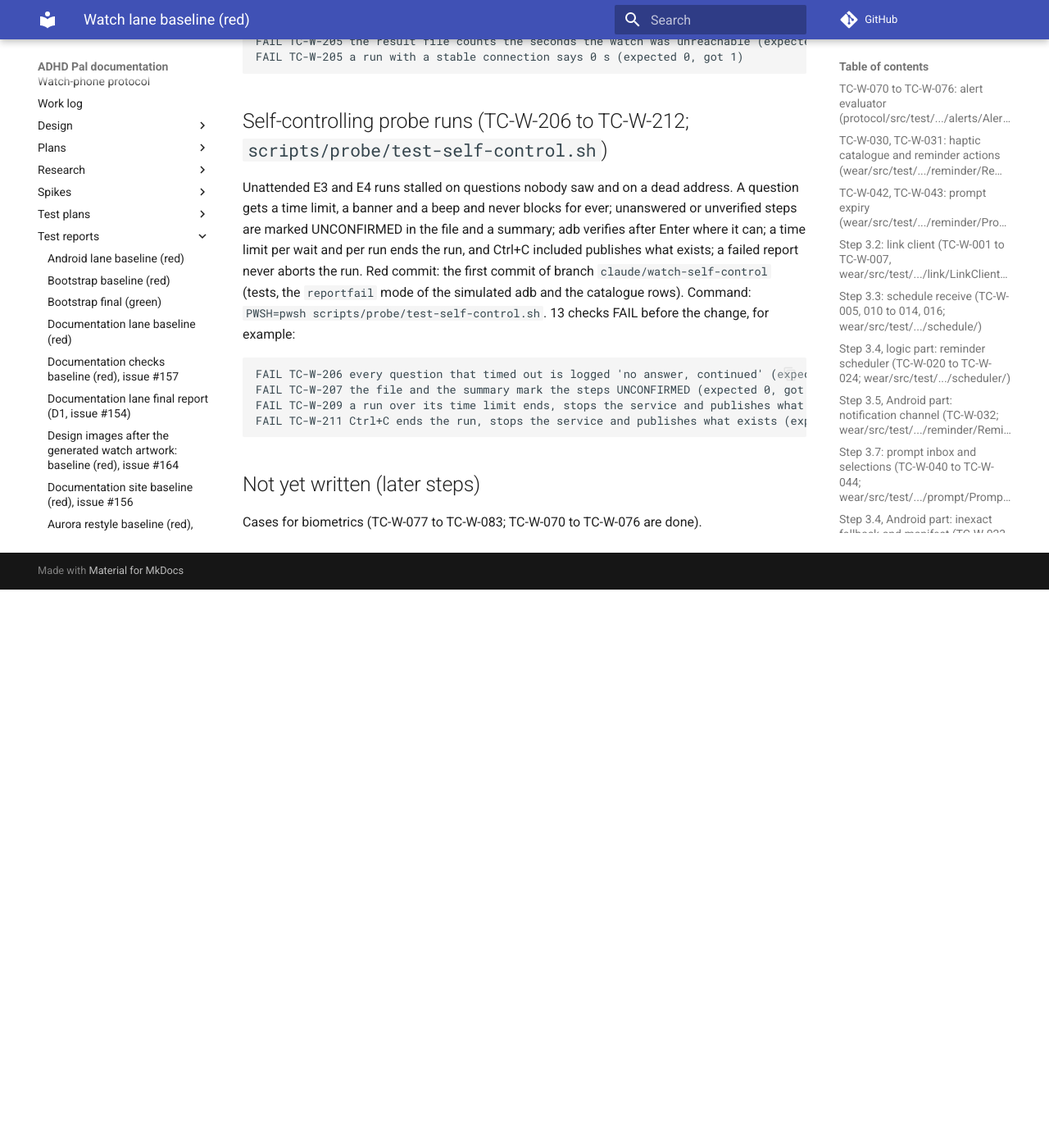
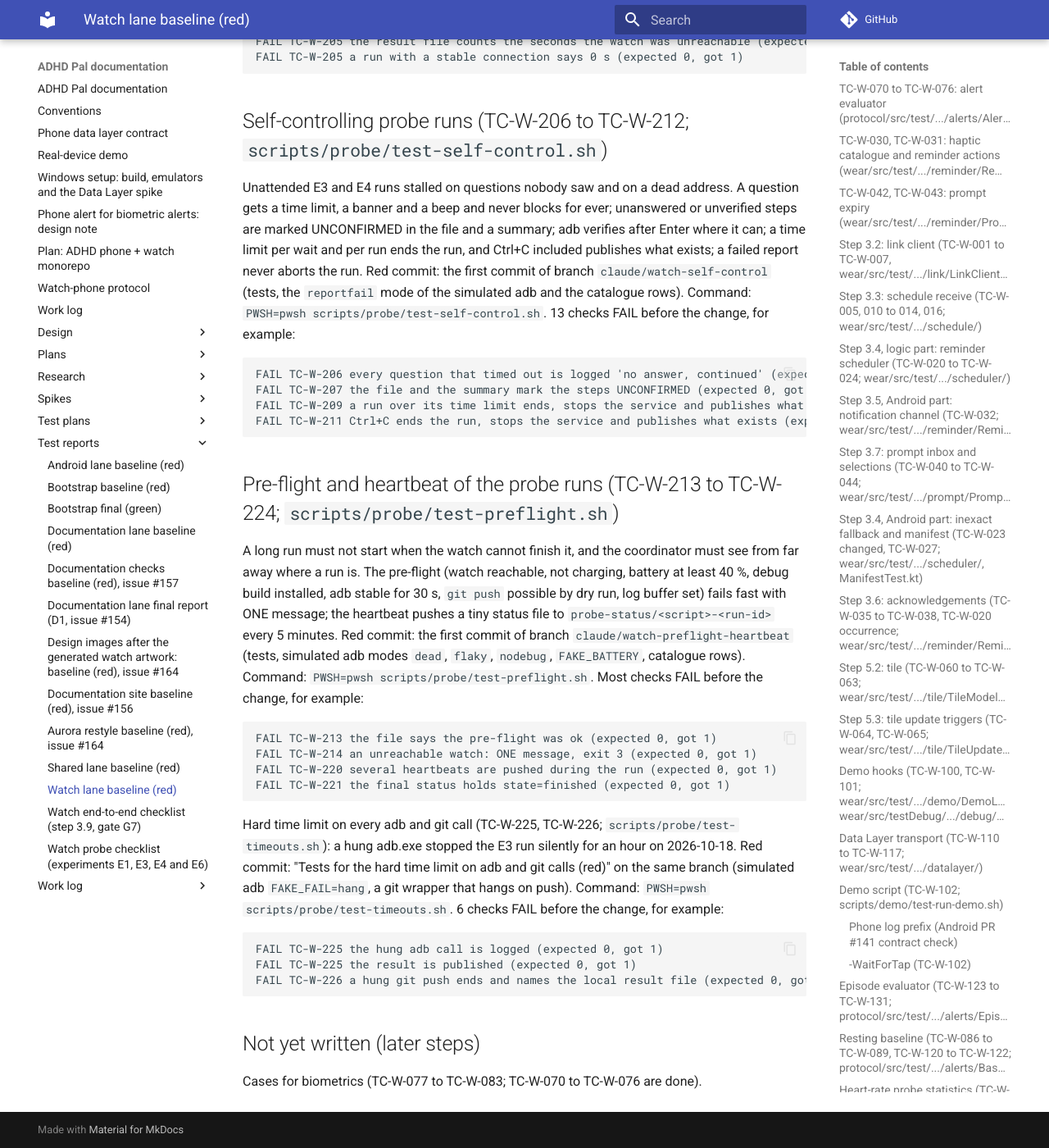
Before and after one commit to shlomoa/my-adhd-pal, an MkDocs documentation site: the page built from docs/test-reports/watch-baseline.md, in a window 1280 px wide and 1400 px high, scrolled down 11837 px. Shown: the whole window at 82% size. Built offline with MkDocs 1.6.1 and Material for MkDocs 9.7.7, drawn with Linux system fonts in a browser that asks for light colours; comment, search, counter and statistics services are not loaded; before the commit the page ends 12556 px from its top, so only the background shows below that.

Commit message:
Watch probe runs: hard time limit on adb/git calls, heartbeat, pre-flight (#261)
* Tests for the pre-flight and the heartbeat of the probe runs (red)

Co-Authored-By: Claude Sonnet 5.5 <noreply@anthropic.com>
Claude-Session: https://claude.ai/code/session_01WEDbyAJ64XqdSoQasUsg7b

* Pre-flight check and heartbeat for the probe runs

Co-Authored-By: Claude Sonnet 5.5 <noreply@anthropic.com>
Claude-Session: https://claude.ai/code/session_01WEDbyAJ64XqdSoQasUsg7b

* Tests for the hard time limit on adb and git calls (red)

Co-Authored-By: Claude Sonnet 5.5 <noreply@anthropic.com>
Claude-Session: https://claude.ai/code/session_01WEDbyAJ64XqdSoQasUsg7b

* Hard time limit on every adb and git call; heartbeat and pre-flight docs

Co-Authored-By: Claude Sonnet 5.5 <noreply@anthropic.com>
Claude-Session: https://claude.ai/code/session_01WEDbyAJ64XqdSoQasUsg7b

* TC-W-171: make the push fail after the pre-flight dry run

Co-Authored-By: Claude Sonnet 5.5 <noreply@anthropic.com>
Claude-Session: https://claude.ai/code/session_01WEDbyAJ64XqdSoQasUsg7b

---------

Co-authored-by: Claude <noreply@anthropic.com>

````diff
--- a/docs/test-plans/watch.md
+++ b/docs/test-plans/watch.md
@@ -203,6 +203,20 @@ Note (retirement, docs only): TC-W-132 to 136 and TC-W-139 to 143 belong to the
 | TC-W-210 | 6.4 | script | A wait over `PROBE_MAX_STEP_SEC` ends the run the same way (`phase time limit`) | exit code, file |
 | TC-W-211 | 6.4 | script | Ctrl+C (SIGINT) ends the run, writes the summary, stops the service and publishes what exists | stdout, file |
 | TC-W-212 | 6.4 | script | A report that fails (no reading count) is logged as `report <name> failed` and does not abort the run | exit code, file |
+| TC-W-213 | 6.4 | script | A healthy watch passes the pre-flight (`preflight: ok`); the log buffer is set with `logcat -G` and read back with `logcat -g` | result file, call log |
+| TC-W-214 | 6.4 | script | An unreachable watch fails the pre-flight with ONE message (`PREFLIGHT FAILED: ...`) and exit 3; no step runs (no grant, revoke or start) | stdout, call log |
+| TC-W-215 | 6.4 | script | A watch on its charger, or with a battery under 40 % (`PROBE_MIN_BATTERY`), fails the pre-flight; `-AllowCharging` lets the charger pass | stdout, exit code |
+| TC-W-216 | 6.4 | script | A missing debug build of the probe (no ProbeReceiver, ProbeMeasureService, ProbeFrontActivity in `dumpsys package`) fails the pre-flight | stdout |
+| TC-W-217 | 6.4 | script | A connection that is not stable for `PROBE_STABLE_SEC` (default 30 s) fails the pre-flight | stdout |
+| TC-W-218 | 6.4 | script | A `git push` that cannot work (dry run) fails the pre-flight; under `-SkipPush` it is not checked | stdout, exit code |
+| TC-W-219 | 6.4 | script | Several problems at once are listed in ONE message | stdout |
+| TC-W-220 | 6.4 | script | While a run waits, a heartbeat is pushed every `PROBE_HEARTBEAT_SEC` (default 300 s) to `probe-status/<script>-<run-id>`, force-updated (one commit without history) | origin refs, result file |
+| TC-W-221 | 6.4 | script | The status file holds script, run, step, elapsed_sec, waiting_on_prompt, watch_reachable, last_reading_count, battery and state (`finished` at the end); no ip address; the branch holds only that file | origin tree, text |
+| TC-W-222 | 6.4 | script | The heartbeat does not touch the working tree, the index or HEAD of the checkout | git status |
+| TC-W-223 | 6.4 | script | A heartbeat during a question says `waiting_on_prompt=yes` | result file |
+| TC-W-224 | 6.4 | script | Under `-SkipPush` no heartbeat is pushed | result file, origin refs |
+| TC-W-225 | 6.4 | script | Every adb call has a hard time limit (`PROBE_ADB_TIMEOUT_SEC`, default 30 s): a hung adb is killed, logged as `adb timed out after N s` (no ip address) and treated as failed; the run still writes its summary and publishes | result file, run time |
+| TC-W-226 | 6.4 | script | Every git call has a hard time limit (`PROBE_GIT_TIMEOUT_SEC`, default 30 s): a hung push ends, the message names the local result file | stdout, run time |
 | TC-W-136 | 6.4 | manual | On the real watch: capability, arrival intervals with screen on, off and the watch off the wrist | dropped with the passive probe (retires with C2, #225); no checklist step |
 | TC-W-137 | 6.6 | manual | On the real watch: the strongest vibration under normal, Do Not Disturb, Bedtime, Theater mode and each vibration-intensity setting | user reports felt or not felt per case (`docs/test-reports/watch-probe-checklist.md` step 5: E6) |
 | TC-W-082 | 6.8 | manual | Emulator synthetic heart-rate data triggers an alert that reaches the phone | user reports |
--- a/docs/test-reports/watch-baseline.md
+++ b/docs/test-reports/watch-baseline.md
@@ -397,6 +397,28 @@ FAIL TC-W-209 a run over its time limit ends, stops the service and publishes wh
 FAIL TC-W-211 Ctrl+C ends the run, stops the service and publishes what exists (expected 0, got 1)
 ```
 
+## Pre-flight and heartbeat of the probe runs (TC-W-213 to TC-W-224; `scripts/probe/test-preflight.sh`)
+
+A long run must not start when the watch cannot finish it, and the coordinator must see from far away where a run is. The pre-flight (watch reachable, not charging, battery at least 40 %, debug build installed, adb stable for 30 s, `git push` possible by dry run, log buffer set)
+fails fast with ONE message; the heartbeat pushes a tiny status file to `probe-status/<script>-<run-id>` every 5 minutes. Red commit: the first commit of branch `claude/watch-preflight-heartbeat` (tests, simulated adb modes `dead`, `flaky`, `nodebug`, `FAKE_BATTERY`, catalogue rows).
+Command: `PWSH=pwsh scripts/probe/test-preflight.sh`. Most checks FAIL before the change, for example:
+
+```
+FAIL TC-W-213 the file says the pre-flight was ok (expected 0, got 1)
+FAIL TC-W-214 an unreachable watch: ONE message, exit 3 (expected 0, got 1)
+FAIL TC-W-220 several heartbeats are pushed during the run (expected 0, got 1)
+FAIL TC-W-221 the final status holds state=finished (expected 0, got 1)
+```
+
+Hard time limit on every adb and git call (TC-W-225, TC-W-226; `scripts/probe/test-timeouts.sh`): a hung adb.exe stopped the E3 run silently for an hour on 2026-10-18. Red commit: "Tests for the hard time limit on adb and git calls (red)" on the same branch
+(simulated adb `FAKE_FAIL=hang`, a git wrapper that hangs on push). Command: `PWSH=pwsh scripts/probe/test-timeouts.sh`. 6 checks FAIL before the change, for example:
+
+```
+FAIL TC-W-225 the hung adb call is logged (expected 0, got 1)
+FAIL TC-W-225 the result is published (expected 0, got 1)
+FAIL TC-W-226 a hung git push ends and names the local result file (expected 0, got 1)
+```
+
 ## Not yet written (later steps)
 
 Cases for biometrics (TC-W-077 to TC-W-083; TC-W-070 to TC-W-076 are done).
--- a/docs/work-log/watch.md
+++ b/docs/work-log/watch.md
@@ -519,3 +519,4 @@ Entries for this lane only. Format and index: [`../work-log.md`](../work-log.md)
 - 2026-10-18: the probe scripts find the watch again when the wireless-debugging port changed (E3 lost adb in Sleep mode): after the reconnect time they look for the same ip with another port (`adb mdns services`, `adb devices`), log `address changed: port <old> -> <new>` (ports only), use the new address for the rest of the run, and only then ask once for the new `ip:port` (never with `-Unattended`); the end of a run reconnects before it stops the service (TC-W-198 to 201, simulated adb; untested on the watch).
 - 2026-10-18: the probe scripts also take the mDNS name of the watch (`adb-<serial>-<id>._adb-tls-connect._tcp`, which does not change with the port) as `-Watch` (no `adb connect` for it) and find the watch by that name in `adb devices` when the ip lists no other port; every wait is cut into 30 s slices that run `adb connect` and look for a lost watch; the result file ends with `watch unreachable in total: N s` (E1, E3, screen; TC-W-202 to 205, simulated adb; untested on the watch).
 - 2026-10-18: the probe runs control themselves (TC-W-206 to 212, `scripts/probe/test-self-control.sh`, simulated adb; untested on the watch): every question has a time limit (`PROBE_ASK_TIMEOUT_SEC`, default 180 s), a banner and a beep every 30 s, and when nobody answers the run goes on and marks the step UNCONFIRMED; after Enter for a mode turned off adb must reach the watch again, otherwise the user is asked again (twice) and the step stays UNCONFIRMED; the file ends with `summary:` lines per step; a time limit per wait (`PROBE_MAX_STEP_SEC`) and per run (`PROBE_MAX_RUN_SEC`) ends the run; the result is published in `finally`, so an error, a time limit or Ctrl+C publishes what exists; a failed report is logged and never aborts.
+- 2026-10-18: pre-flight, heartbeat and hard time limits for the probe runs (TC-W-213 to 226, simulated adb and git; untested on the watch): before any step the run checks the watch (reachable, not on the charger, battery at least 40 %, debug build installed, adb stable for 30 s, log buffer, `git push` dry run) and fails with ONE message and exit 3; every 5 minutes (`PROBE_HEARTBEAT_SEC`) and at the end a status file is pushed (force-updated, no checkout change) to `probe-status/<script>-<run-id>` with step, elapsed time, waiting-on-prompt, reachable, last reading count and battery; every adb call has a 30 s limit (`PROBE_ADB_TIMEOUT_SEC`) and every network git call too (`PROBE_GIT_TIMEOUT_SEC`): a hung process is killed and treated as failed. The question read now runs in its own runspace, because `Console.In.ReadLineAsync` blocked on a redirected input (found by the heartbeat test).
````
Also changed, not shown: 13 other files.
